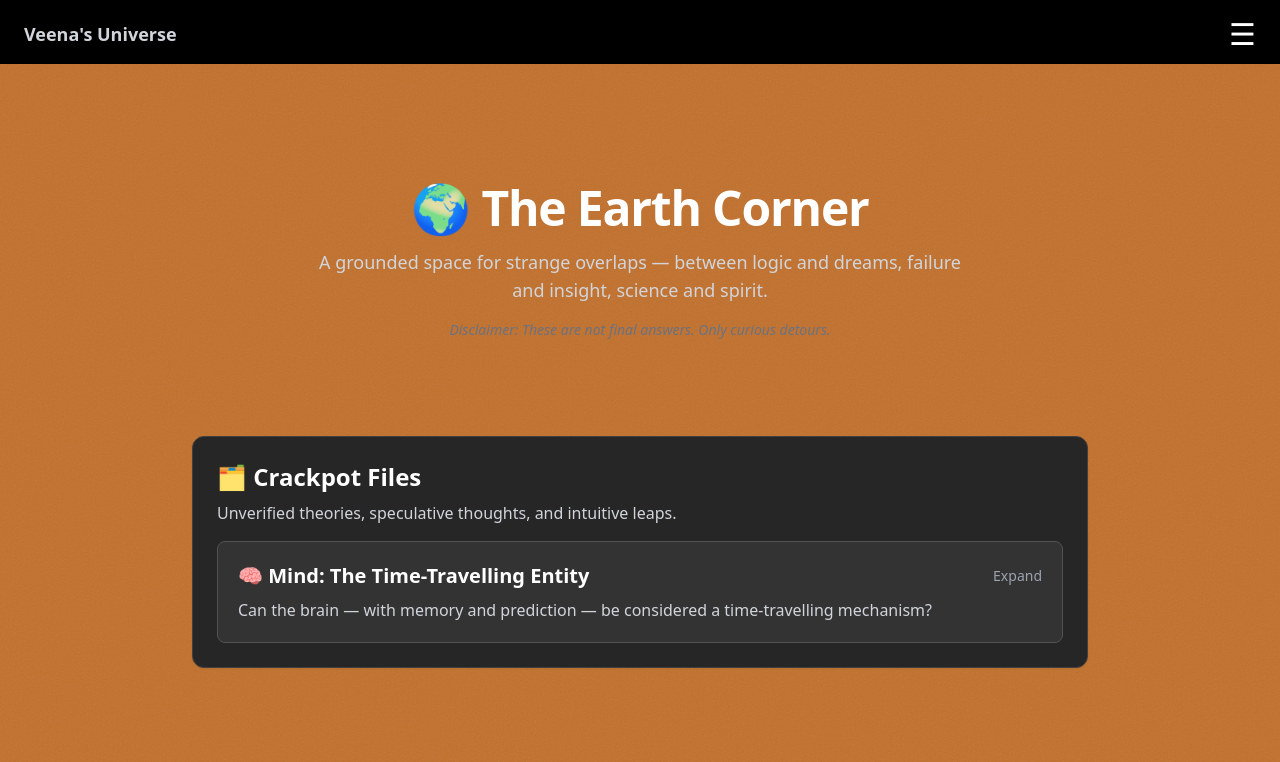
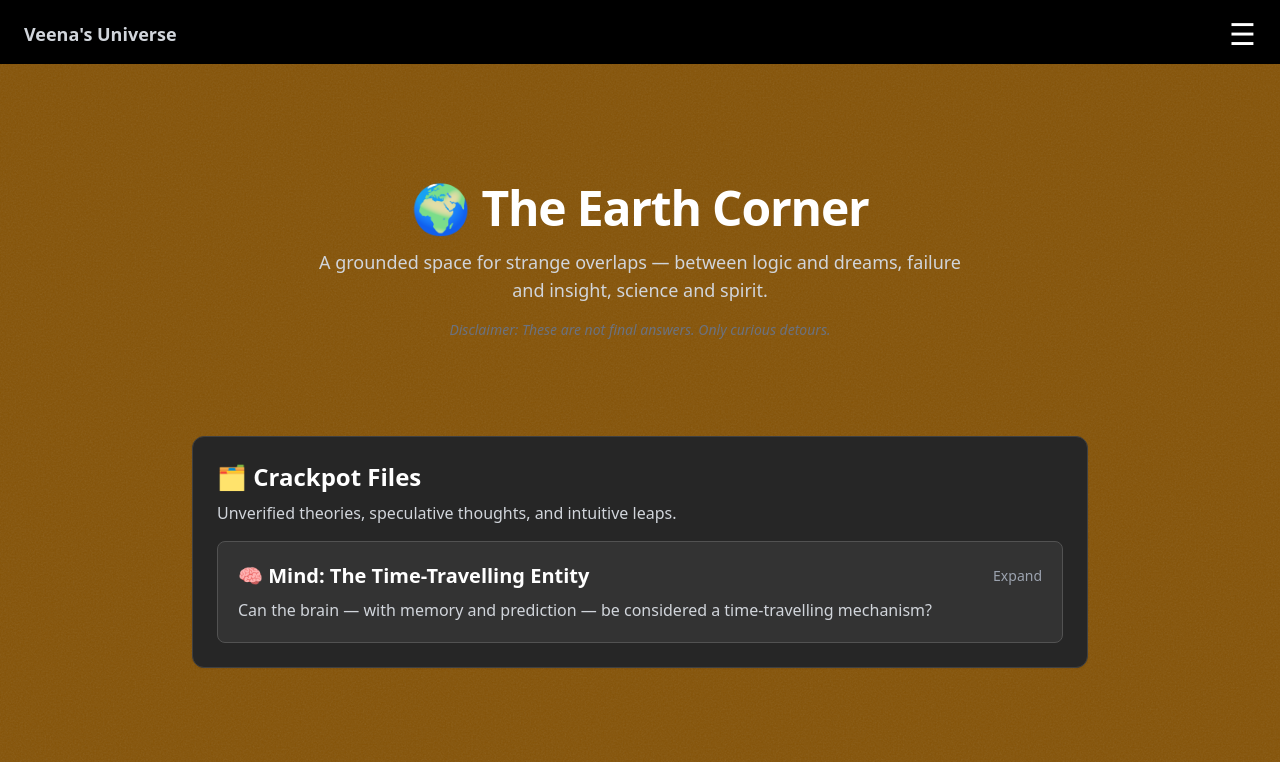
Before and after one commit to Veena-vk/veena-portfolio-dev, a Next.js app: page /earth in a window 1280 px wide. Shown: the top 762 px of the page. Built offline with nearby package versions, Linux system fonts and the light colour scheme.

Commit message:
Update EarthBackground.tsx

```diff
--- a/app/earth/components/EarthBackground.tsx
+++ b/app/earth/components/EarthBackground.tsx
@@ -4,7 +4,7 @@ import RabbitHole from './RabbitHole';
 
 export default function EarthBackground() {
   return (
-    <div className="absolute inset-0 bg-[#C1702C] overflow-hidden z-0">
+    <div className="absolute inset-0 bg-[#855307] overflow-hidden z-0">
       {/* Noise Texture via SVG */}
       <svg className="absolute inset-0 w-full h-full opacity-10 pointer-events-none z-0">
         <filter id="noiseFilter">
```
